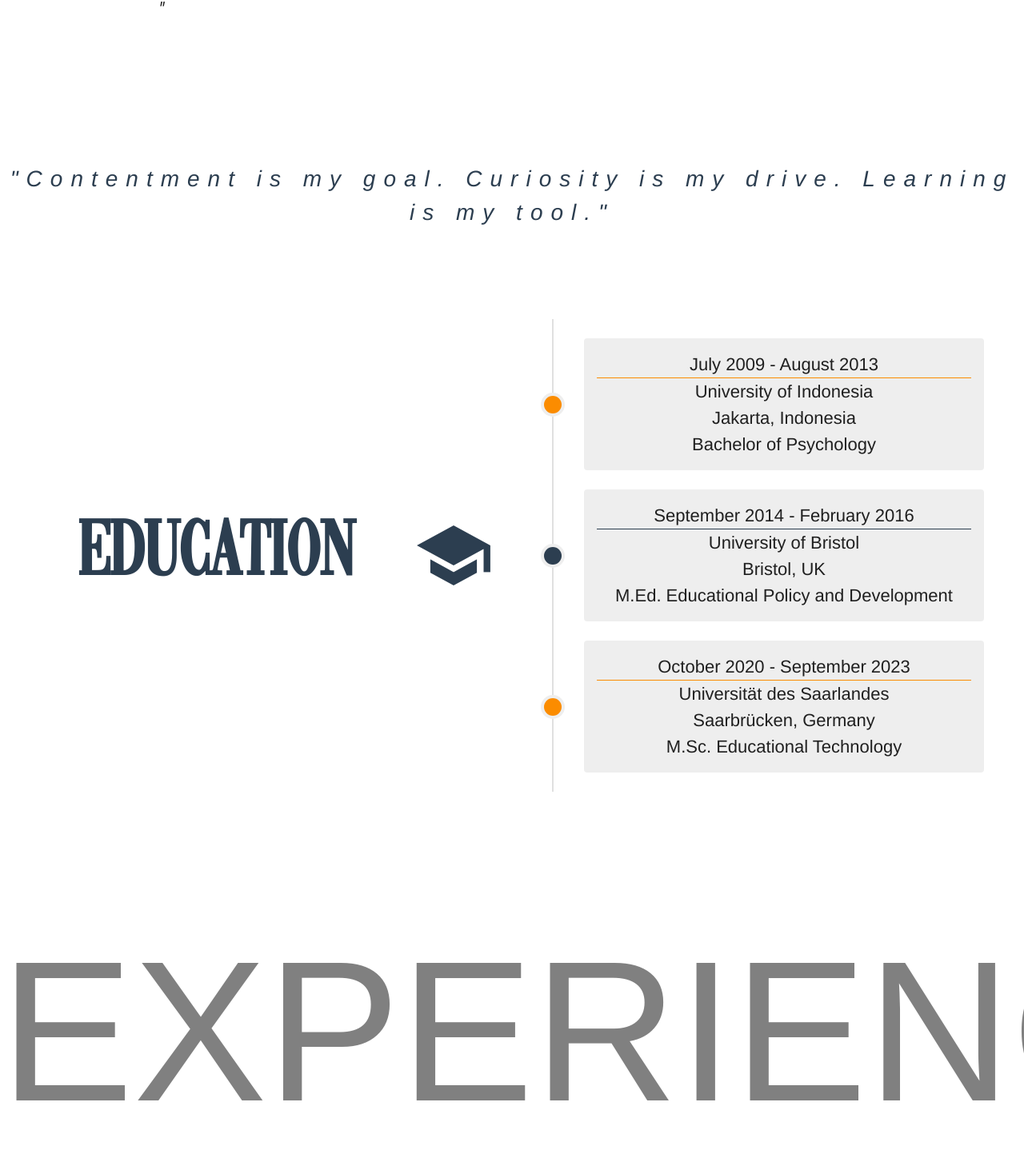
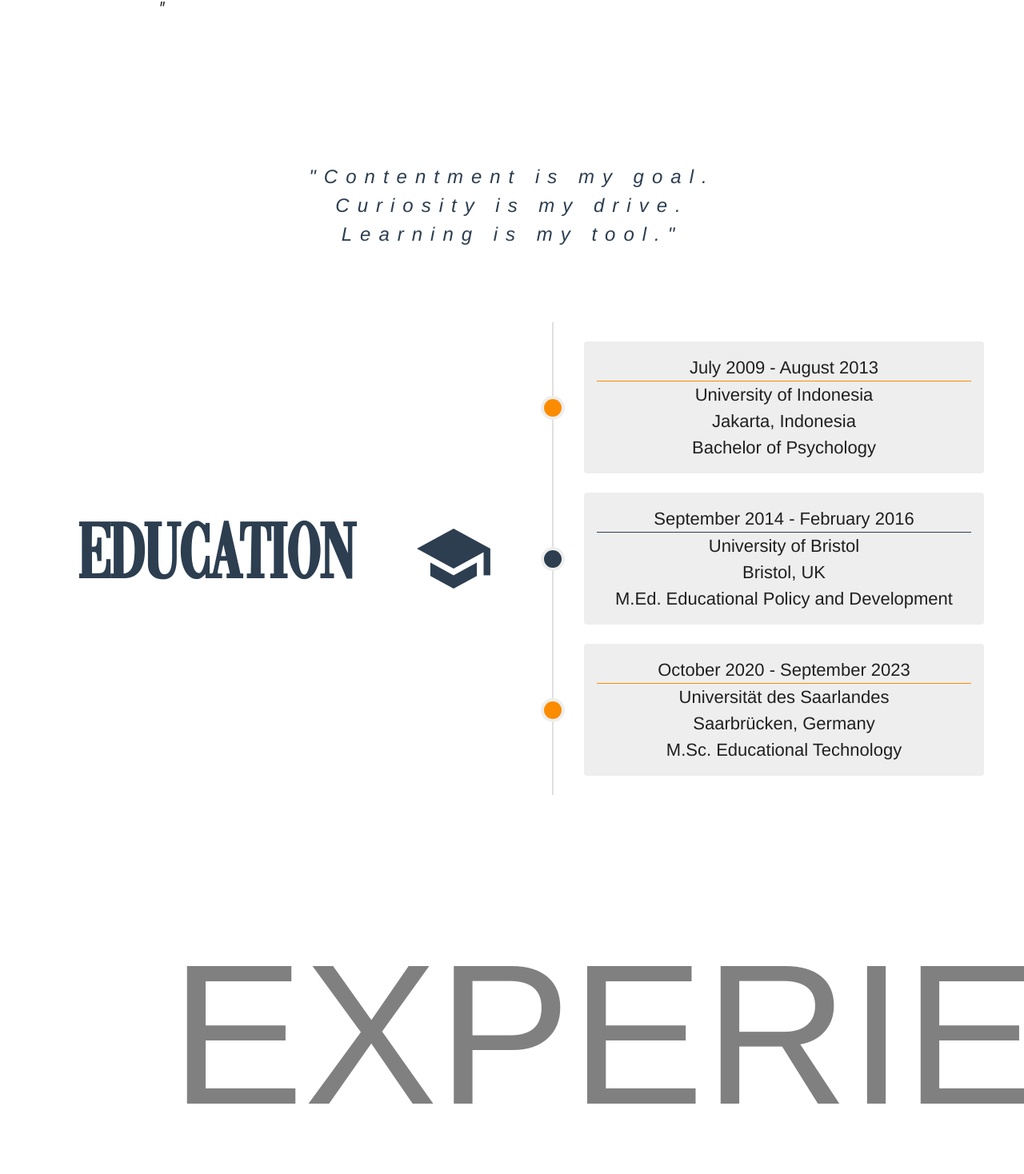
Before and after one commit to birruhayyu/birru, a Vue app: page / in a window 1280 px wide. Shown: the part 1439-2907 px from the top of the page at 80% size. Built offline with nearby package versions, Linux system fonts and the light colour scheme; grey boxes are pictures that could not be loaded.

Commit message:
third commit

```diff
--- a/src/App.vue
+++ b/src/App.vue
@@ -1,7 +1,7 @@
 <template>
   <HomePage id="home" class="section"/>
   <AboutYou id="about-me" class="section"/>
-  <MyEducation class="section-half"/>
+  <MyEducation class="section"/>
   <MyExperience class="section"/>
   <MyProjects id="my-project"/>
   <MyFooter/>
@@ -166,9 +166,9 @@ export default {
   -webkit-transform: translateX(100%);
   transform: translateX(-100%);
 
-  -moz-animation: my-animation 10s linear infinite;
-  -webkit-animation: my-animation 10s linear infinite;
-  animation: my-animation 10s linear infinite;
+  -moz-animation: my-animation 12s linear infinite;
+  -webkit-animation: my-animation 12s linear infinite;
+  animation: my-animation 12s linear infinite;
 }
 
 /* for Firefox */
--- a/src/components/HomePage.vue
+++ b/src/components/HomePage.vue
@@ -66,7 +66,7 @@ export default {
   },
   methods:{
     redirect(e, div){
-      if (div == '#home' || div == '#my-education' || div == '#my-experience' ){
+      if (div == '#home' || div == '#my-experience' ){
         window.location.href = div;
         window.location.reload();
       } else{
--- a/src/components/MyEducation.vue
+++ b/src/components/MyEducation.vue
@@ -1,12 +1,12 @@
 
 <template>
-<div id="my-education" style="padding-top: 80px; padding-bottom: 20px" >
-    <v-row class="justify-center align-center d-flex">
-      <p style="font-size: 28px; letter-spacing: 10px" :class="{animated: isAnimated}"><i>"Contentment is my goal. Curiosity is my drive. Learning is my tool."</i></p>
+<div  id="my-education" >
+    <v-row class="justify-center align-center" style="width: 100%; padding-top: 80px">
+      <p style="font-size: 24px; letter-spacing: 10px; width: fit-content"><i>"Contentment is my goal.<br>Curiosity is my drive.<br>Learning is my tool."</i></p>
     </v-row>
     </div>
-<div class="justify-center align-center d-flex" >
-  </div>
+<!-- <div class="justify-center align-center d-flex" >
+  </div> -->
 <v-row class="justify-center align-center d-flex" style="padding-top: 80px; margin-bottom: 100px">
 <v-col>
   <v-row class="justify-center align-center">
```
